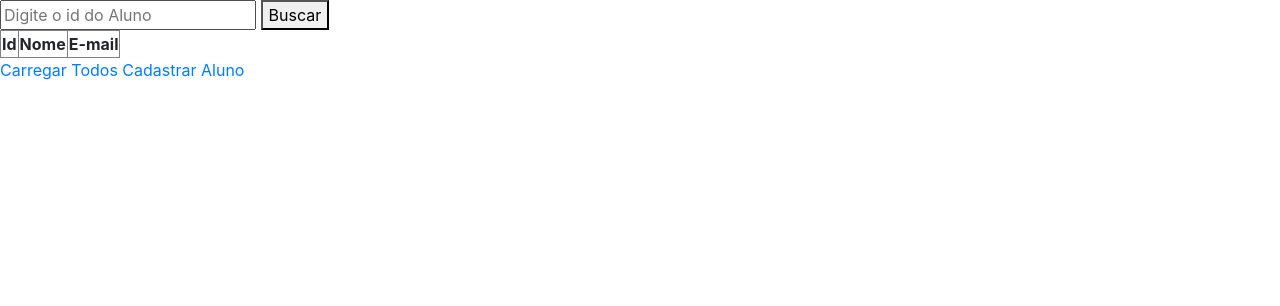
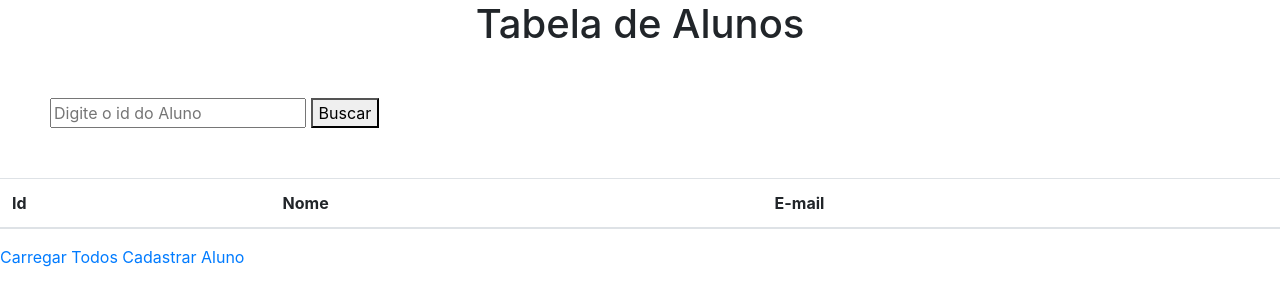
Before and after one commit to FelipeWeiss1992/Front_Fast_API, a plain HTML site: page aluno.html in a window 1280 px wide. Drawn offline with nearby package versions, Linux system fonts and the light colour scheme; no server answers.

Commit message:
frontfastapi

```diff
--- a/aluno.html
+++ b/aluno.html
@@ -8,13 +8,13 @@
     <title>Alunos</title>
 </head>
 <body>
-
-    <div>
+    <h1 style="text-align: center">Tabela de Alunos</h1>
+    <div style="margin: 50px;">
         <input type="text" name="id-busca" id="id-busca"  placeholder="Digite o id do Aluno">
         <button onclick="search()">Buscar</button>
     </div>
 
-    <table border="1">
+    <table class="table table-striped">
         <thead>
             <th>Id</th>
             <th>Nome</th>
@@ -26,8 +26,10 @@
         </tbody>
     </table>
 
+
     <a href="aluno.html">Carregar Todos</a>
     <a href="aluno_save.html" mt="2">Cadastrar Aluno</a>
+
 
     <script src="aluno.js"></script>
 
```
